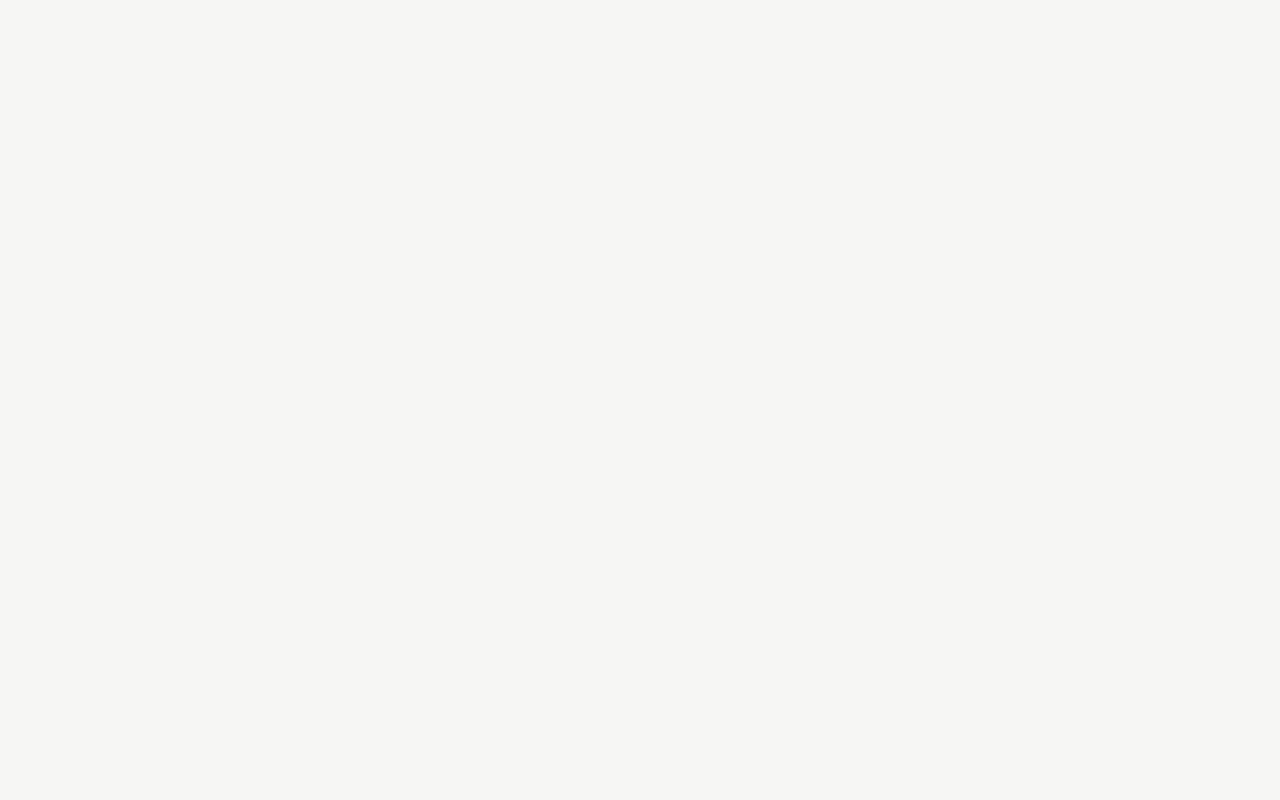
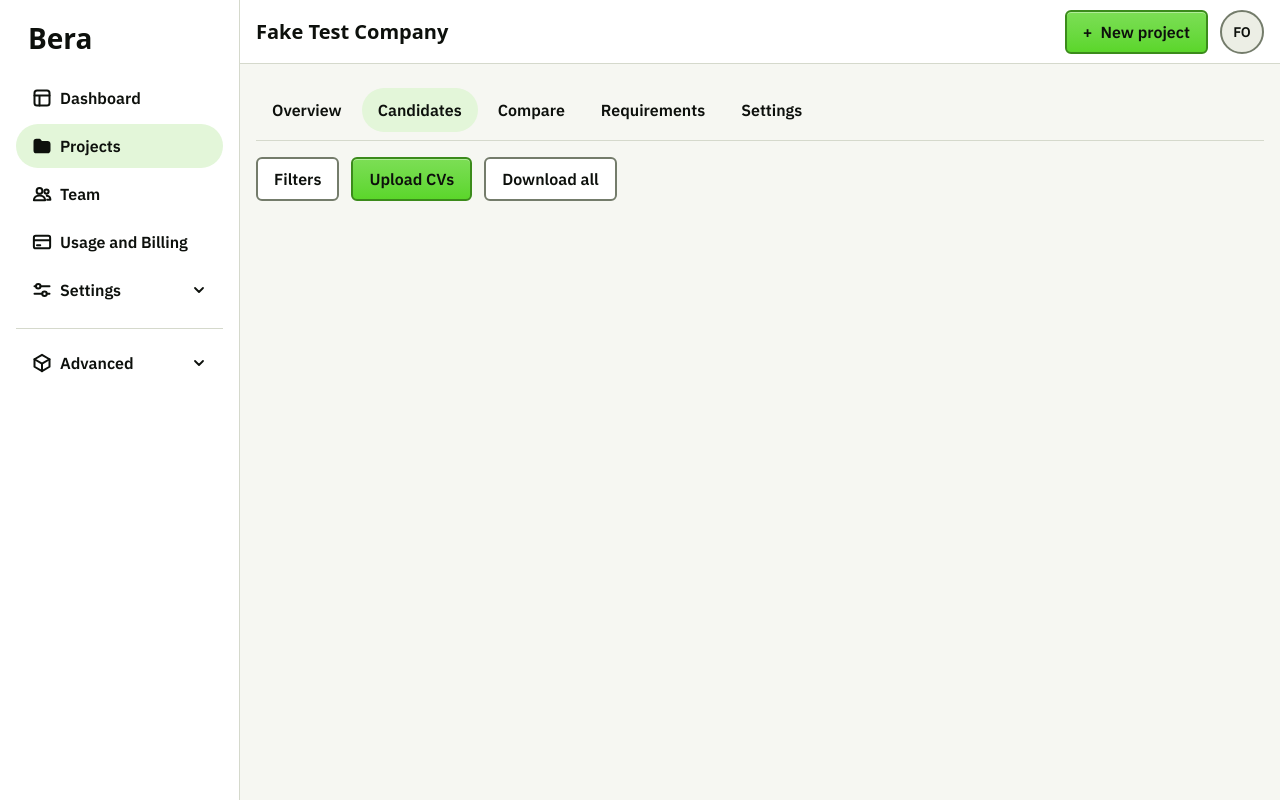
Before and after one commit to fahadabid545/BERA, a Next.js app in the folder web/: page /company/projects/1/candidates in a window 1280 px wide. Before the commit this address had no page. Built offline with nearby package versions, Linux system fonts and the light colour scheme.

Commit message:
BERA-029: Project candidates page shell
Co-Authored-By: Claude Sonnet 5.5 <noreply@anthropic.com>
Claude-Session: https://claude.ai/code/session_01Sowjbr87FFSEDgdz97nazL

```diff
--- /dev/null
+++ b/web/src/app/company/projects/[project]/(tabs)/candidates/page.tsx
@@ -0,0 +1,11 @@
+import { Button } from "@/components/ui";
+
+export default function ProjectCandidatesPage() {
+  return (
+    <div className="page-actions">
+      <Button variant="secondary">Filters</Button>
+      <Button>Upload CVs</Button>
+      <Button variant="secondary">Download all</Button>
+    </div>
+  );
+}
```
Also changed, not shown: 1 other file (tests, documents, lock files or other folders).
